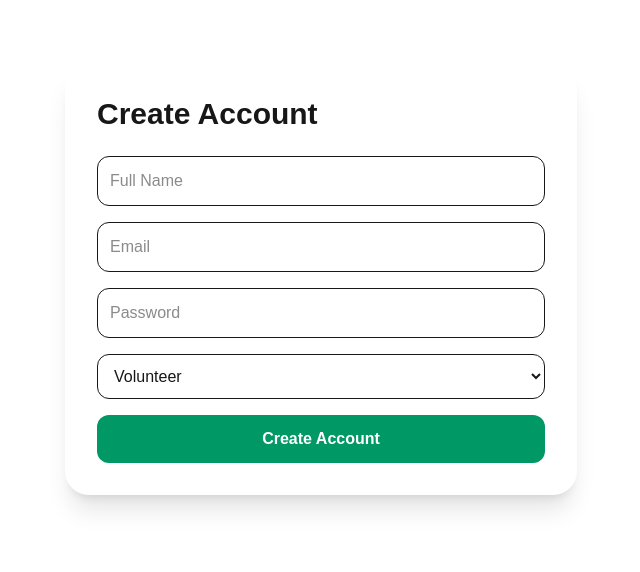
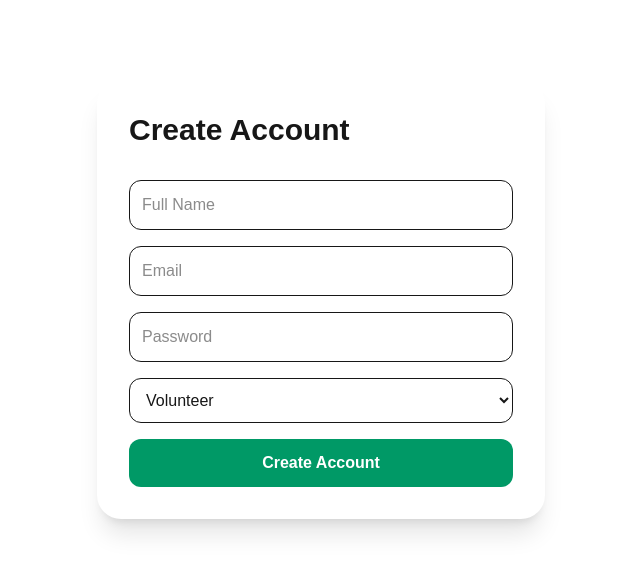
Before and after one commit to wenkvil/VolunMap---AI-, a Next.js app: page /register in a window 1280 px wide. Shown: the top 572 px of the page, without its empty margins (319-959 px from the left). Built offline with nearby package versions, Linux system fonts and the light colour scheme; no server answers.

Commit message:
Add Firebase registration form with role selection

```diff
--- a/components/auth/RegisterForm.tsx
+++ b/components/auth/RegisterForm.tsx
@@ -1,48 +1,124 @@
 "use client";
 
 import { useState } from "react";
+import { useRouter } from "next/navigation";
+
+import { createUserWithEmailAndPassword } from "firebase/auth";
+import { auth, db } from "@/lib/firebase";
+
+import { doc, setDoc } from "firebase/firestore";
 
 export default function RegisterForm() {
-  const [role, setRole] =useState<"volunteer" | "organization">("volunteer");
+  const router = useRouter();
+
+  const [name, setName] = useState("");
+  const [email, setEmail] = useState("");
+  const [password, setPassword] = useState("");
+
+  const [role, setRole] = useState<"volunteer" | "organization">(
+    "volunteer"
+  );
+
+  const [loading, setLoading] = useState(false);
+
+  async function handleRegister(e: React.FormEvent) {
+    e.preventDefault();
+
+    try {
+      setLoading(true);
+
+      const userCredential =
+        await createUserWithEmailAndPassword(
+          auth,
+          email,
+          password
+        );
+
+      const user = userCredential.user;
+
+      await setDoc(doc(db, "users", user.uid), {
+        uid: user.uid,
+        name,
+        email,
+        role,
+        createdAt: new Date(),
+      });
+
+      if (role === "volunteer") {
+        router.push("/volunteer");
+      } else {
+        router.push("/organization");
+      }
+    } catch (error) {
+      console.error(error);
+      alert("Registration failed.");
+    } finally {
+      setLoading(false);
+    }
+  }
 
   return (
-    <div className="mx-auto mt-16 max-w-lg rounded-3xl bg-white p-8 shadow-xl">
-      <h1 className="text-3xl font-black">Create Account</h1>
+    <form
+      onSubmit={handleRegister}
+      className="mx-auto mt-20 max-w-md rounded-3xl bg-white p-8 shadow-xl"
+    >
+      <h1 className="mb-8 text-3xl font-black">
+        Create Account
+      </h1>
 
-      <div className="mt-6 space-y-4">
+      <div className="space-y-4">
 
         <input
           className="w-full rounded-xl border p-3"
           placeholder="Full Name"
+          value={name}
+          onChange={(e) => setName(e.target.value)}
         />
 
         <input
           className="w-full rounded-xl border p-3"
           placeholder="Email"
+          type="email"
+          value={email}
+          onChange={(e) => setEmail(e.target.value)}
         />
 
         <input
           className="w-full rounded-xl border p-3"
           placeholder="Password"
           type="password"
+          value={password}
+          onChange={(e) => setPassword(e.target.value)}
         />
 
         <select
+          className="w-full rounded-xl border p-3"
           value={role}
           onChange={(e) =>
-            setRole(e.target.value as "volunteer" | "organization")
+            setRole(
+              e.target.value as
+                | "volunteer"
+                | "organization"
+            )
           }
-          className="w-full rounded-xl border p-3"
         >
-          <option value="volunteer">Volunteer</option>
-          <option value="organization">Organization</option>
+          <option value="volunteer">
+            Volunteer
+          </option>
+
+          <option value="organization">
+            Organization
+          </option>
         </select>
 
-        <button className="w-full rounded-xl bg-emerald-600 p-3 font-bold text-white">
-          Create Account
+        <button
+          disabled={loading}
+          className="w-full rounded-xl bg-emerald-600 py-3 font-bold text-white transition hover:bg-emerald-700 disabled:opacity-50"
+        >
+          {loading ? "Creating..." : "Create Account"}
         </button>
 
       </div>
-    </div>
+    </form>
   );
 }
```
